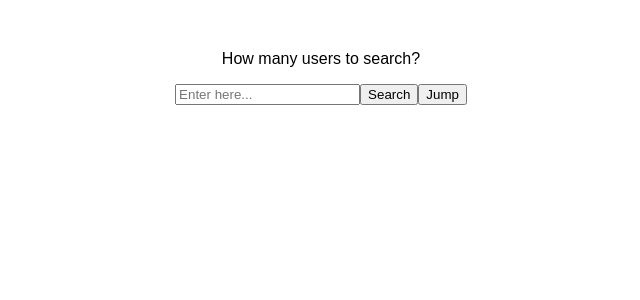
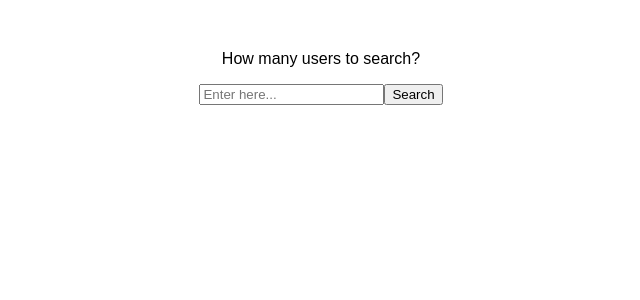
Before and after one commit to PerryM123/User-List-App, a React (Create React App) app: page / in a window 1280 px wide. Shown: the top 300 px of the page, without its empty margins (319-959 px from the left). Built offline with nearby package versions, Linux system fonts and the light colour scheme.

Commit message:
Successfull goes to results page after the search results are completed

```diff
--- a/src/components/Searcher.js
+++ b/src/components/Searcher.js
@@ -10,7 +10,6 @@ class Searcher extends Component {
     };
     this.searchStart = this.searchStart.bind(this);
     this.searchEnd = this.searchEnd.bind(this);
-    this.jumpButton = this.jumpButton.bind(this);
   }
 
   searchStart() {
@@ -24,15 +23,14 @@ class Searcher extends Component {
     this.setState({
       isSearching: false
     });
+
+    /*
+    * history.push()?
+    * Is this the standard for programmatically forcing page jumps?
+    */
+    this.props.history.push('/results');
   }
 
-  /*
-  * history.push()?
-  * Is this the standard for programmatically forcing page jumps?
-  */
-  jumpButton() {
-    this.props.history.push('/results');
-  }
 
   render() {
     console.log("Searcher's render");
@@ -44,7 +42,6 @@ class Searcher extends Component {
         <p>How many users to search?</p>
           <input placeholder="Enter here..." type="text" />
           <input value="Search" type="button" onClick={this.searchStart} />
-          <input value="Jump" type="button" onClick={this.jumpButton} />
         </div>
         <div className="spacing-delete-me"></div>
         {
```
